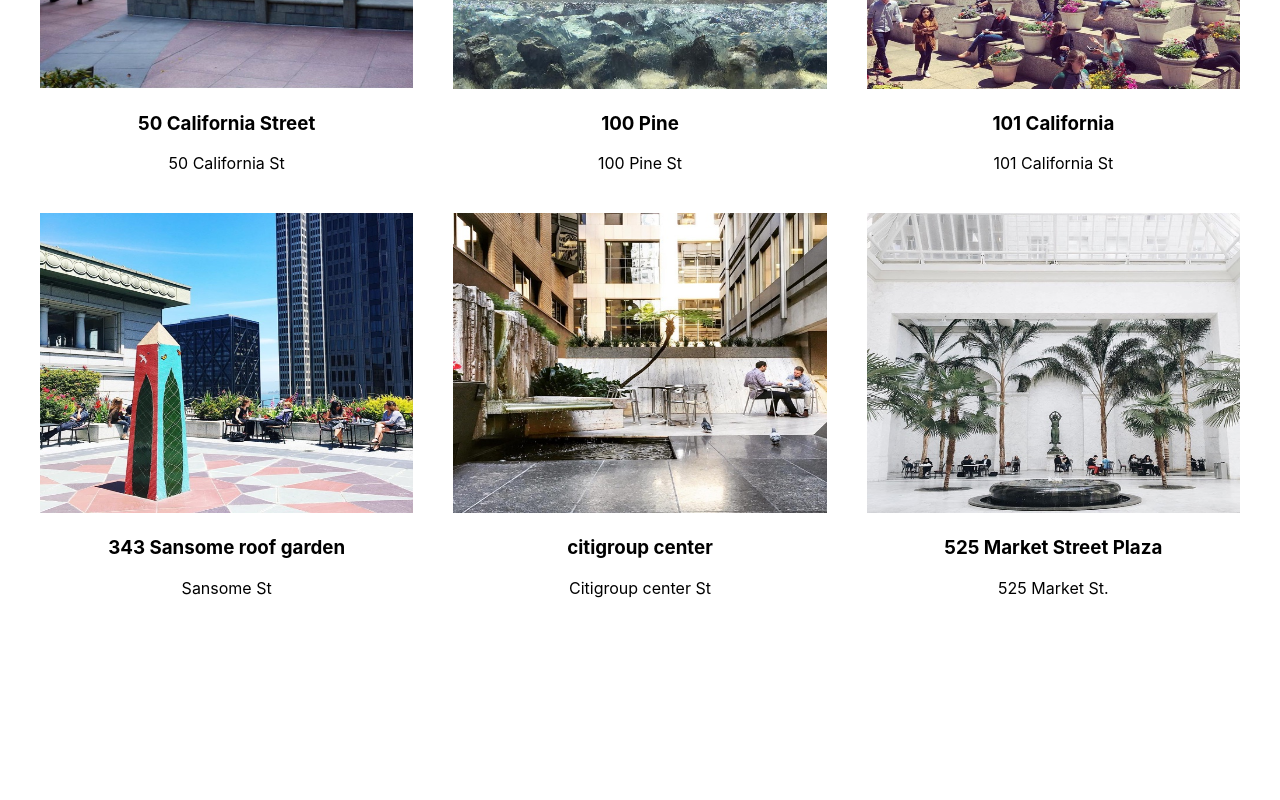
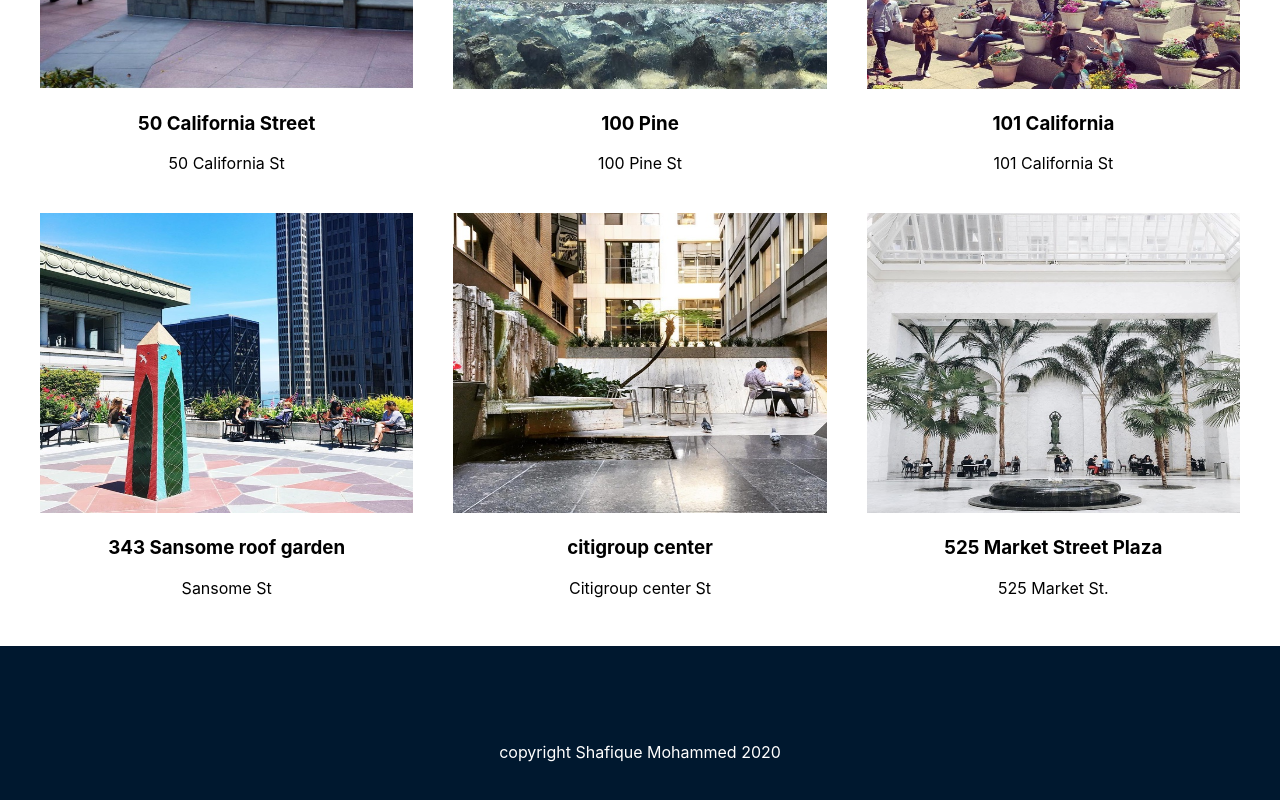
Before and after one commit to shafali03/lpopos, a React (Create React App) app: page / in a window 1280 px wide. Shown: the part 406-1206 px from the top of the page. Before the commit the page ends 1004 px from the top, so only its background shows below. Built offline with nearby package versions, Linux system fonts and the light colour scheme.

Commit message:
feat: Dynamic content and footer

```diff
--- a/src/App.js
+++ b/src/App.js
@@ -2,12 +2,14 @@ import React from 'react';
 import './App.css';
 import Title from './Components/Title/Title'
 import PoposList from './Components/PoposList/PoposList';
+import Footer from './Components/Footer/Footer'
 
 function App() {
   return (
     <div data-test="component-app" className="App">
       <Title />
       <PoposList />
+      <Footer />
     </div>
   );
 }
--- /dev/null
+++ b/src/Components/Footer/Footer.css
@@ -0,0 +1,7 @@
+.Footer {
+  padding: 5rem;
+  background-color: #00182f;
+  color: #fff;
+  text-align: center;
+  margin-top: 3rem;
+}
--- /dev/null
+++ b/src/Components/Footer/Footer.js
@@ -0,0 +1,13 @@
+import React from 'react'
+import './Footer.css'
+
+function Footer() {
+
+  return (
+    <div className="Footer" data-test="component-footer">
+      <p>copyright Shafique Mohammed 2020</p>
+    </div>
+  )
+}
+
+export default Footer
```
Also changed, not shown: 1 other file (tests, documents, lock files or other folders).
